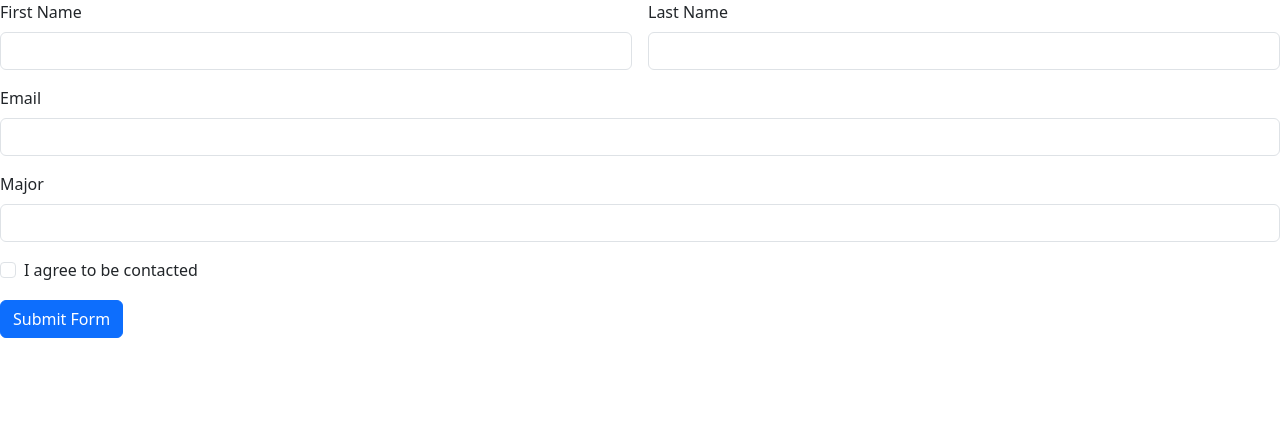
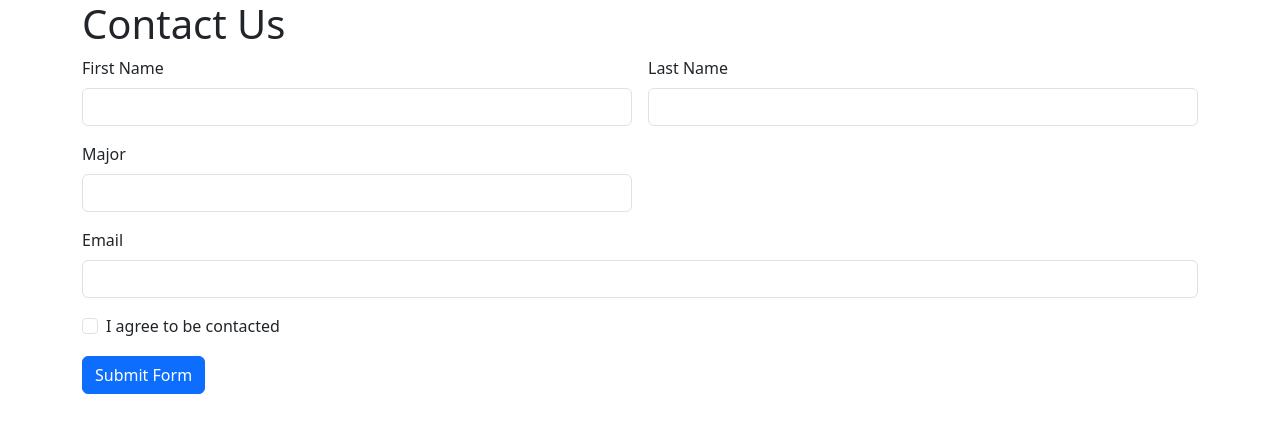
Before and after one commit to otoluwan/helloWorld, a Flask app: page /contact in a window 1280 px wide. Shown: the top 433 px of the page. Run offline with Flask 3, Linux system fonts and the light colour scheme.

Commit message:
incorporated bootstrap into th base template and modified thefavorite-course.html and contact.html files to inherit the design from the base file

```diff
--- /dev/null
+++ b/templates/base.html
@@ -0,0 +1,16 @@
+<!DOCTYPE html>
+<html lang="en">
+<head>
+    <meta charset="utf-8">
+    <meta name="viewport" content="width=device-width, initial-scale=1">
+    <title>{% block page_title %}{% endblock %}</title>
+    <link href="https://cdn.jsdelivr.net/npm/bootstrap@5.3.3/dist/css/bootstrap.min.css" rel="stylesheet" integrity="sha384-QWTKZyjpPEjISv5WaRU9OFeRpok6YctnYmDr5pNlyT2bRjXh0JMhjY6hW+ALEwIH" crossorigin="anonymous">
+</head>
+<body>
+<div class="container">
+    <h1>{% block page_head %}{% endblock %}</h1>
+    {% block page_content %}{% endblock %}
+</div>
+<script src="https://cdn.jsdelivr.net/npm/bootstrap@5.3.3/dist/js/bootstrap.min.js" integrity="sha384-0pUGZvbkm6XF6gxjEnlmuGrJXVbNuzT9qBBavbLwCsOGabYfZo0T0to5eqruptLy" crossorigin="anonymous"></script>
+</body>
+</html>
--- a/templates/contact.html
+++ b/templates/contact.html
@@ -1,12 +1,51 @@
-<!DOCTYPE html>
-<html lang="en">
-<head>
-    <meta charset="UTF-8">
-    <title>Title</title>
-    <link href="https://cdn.jsdelivr.net/npm/bootstrap@5.3.3/dist/css/bootstrap.min.css" rel="stylesheet" integrity="sha384-QWTKZyjpPEjISv5WaRU9OFeRpok6YctnYmDr5pNlyT2bRjXh0JMhjY6hW+ALEwIH" crossorigin="anonymous">
-</head>
-<body>
-    <form class="row g-3" action="/contact" method="post">
+{% extends "base.html" %}
+
+{% block page_title %}
+    Contact Us
+{% endblock %}
+
+{% block page_head %}
+    Contact Us
+{% endblock %}
+
+{% block page_content %}
+    {% if form_submitted %}
+    <div class="col-12">
+        <h2>Thank you for completing my form!</h2>
+    </div>
+    <div class="col-md-6">
+        <p>First Name:</p>
+    </div>
+    <div class="col-md-6">
+        <p>{{ request.form.get("first_name") }}</p>
+    </div>
+    <div class="col-md-6">
+        <p>Last Name:</p>
+    </div>
+    <div class="col-md-6">
+        <p>{{ request.form.get("last_name") }}</p>
+    </div>
+    <div class="col-md-6">
+        <p>Email:</p>
+    </div>
+    <div class="col-md-6">
+        <p>{{ request.form.get("email") }}</p>
+    </div>
+    <div class="col-md-6">
+        <p>Major:</p>
+    </div>
+    <div class="col-md-6">
+        <p>{{ request.form.get("major") }}</p>
+    </div>
+    <div class="col-md-6">
+        <p>Agree to Be Contacted:</p>
+    </div>
+    <div class="col-md-6">
+        <p>{{ 'Yes' if request.form.get("agree_check") else 'No' }}</p>
+    </div>
+    <p><a href="{{ url_for('contact') }}">Complete form again</a></p>
+    {% else %}
+    <form class="row g-3" action="{{ url_for('contact') }}" method="post">
         <div class="col-md-6">
             <label for="first_name" class="form-label">First Name</label>
             <input type="text" class="form-control" id="first_name" name="first_name">
@@ -15,13 +54,13 @@
             <label for="last_name" class="form-label">Last Name</label>
             <input type="text" class="form-control" id="last_name" name="last_name">
         </div>
+        <div class="col-md-6">
+            <label for="major" class="form-label">Major</label>
+            <input type="text" class="form-control" id="major" name="major">
+        </div>
         <div class="col-12">
             <label for="email" class="form-label">Email</label>
             <input type="email" class="form-control" id="email" name="email">
-        </div>
-        <div class="col-12">
-            <label for="major" class="form-label">Major</label>
-            <input type="text" class="form-control" id="major" name="major">
         </div>
         <div class="col-12">
             <div class="form-check">
@@ -35,6 +74,6 @@
             <button type="submit" class="btn btn-primary">Submit Form</button>
         </div>
     </form>
-    <script src="https://cdn.jsdelivr.net/npm/bootstrap@5.3.3/dist/js/bootstrap.min.js" integrity="sha384-0pUGZvbkm6XF6gxjEnlmuGrJXVbNuzT9qBBavbLwCsOGabYfZo0T0to5eqruptLy" crossorigin="anonymous"></script>
-</body>
-</html>
+     {% endif %}
+
+{% endblock %}
```
Also changed, not shown: templates/favorite-course.html (+12 -8 lines).
